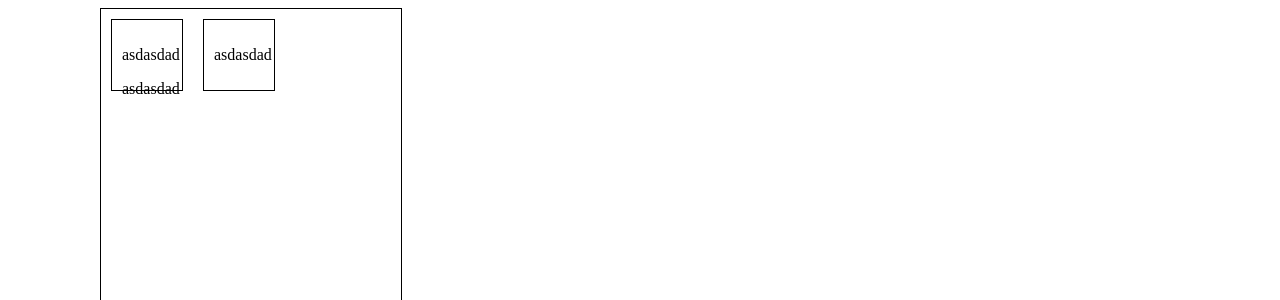
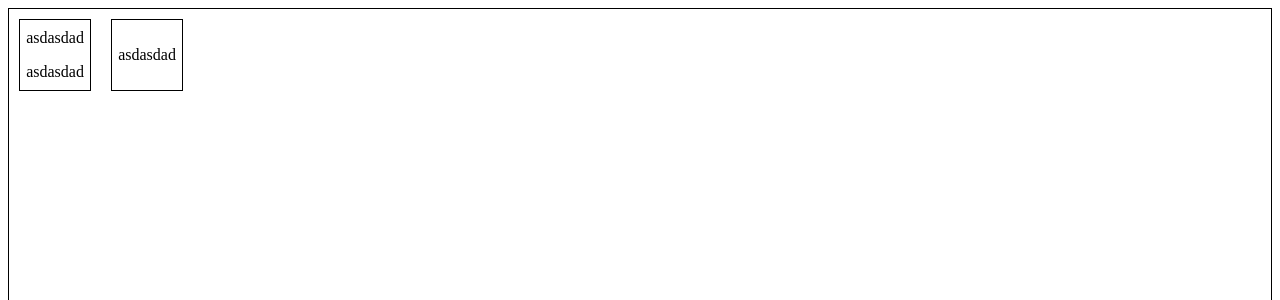
Before and after one commit to Foveluy/Dragact, a React (Create React App) app in the folder app/: page / in a window 1280 px wide. Shown: the top 300 px of the page. Built offline with nearby package versions, Linux system fonts and the light colour scheme; the HTML template or start-up script is replaced by a standard one.

Commit message:
[add] more commits , make it easy to read

```diff
--- a/app/src/App.js
+++ b/app/src/App.js
@@ -3,13 +3,24 @@ import PropTypes from 'prop-types'
 import Dragger from './Dragger.js'
 import { int, innerHeight, innerWidth, outerHeight, outerWidth, parseBounds, isNumber } from './utils'
 
+import './style.css'
 
 export default class CtmpFather extends React.Component {
+
+    onWindowResize(e){
+        console.log(this.node.clientWidth)
+    }
+    componentDidMount(){
+        console.log(this.node)
+        window.addEventListener('resize', this.onWindowResize.bind(this))
+
+    }
+
     render() {
         return (
             <div
                 className='shitWrap'
-                style={{ display: 'flex', left: 100, height: 300, width: 300, border: '1px solid black', position: 'absolute' }}
+                style={{ display: 'flex', left: 100, height: 300, border: '1px solid black' }}
                 ref={(node) => this.node = node}
             >
                 <Dragger
--- a/app/src/Dragger.js
+++ b/app/src/Dragger.js
@@ -12,6 +12,12 @@ export default class Dragger extends React.Component {
     }
 
     static propTypes = {
+        /**
+         * 拖动范围限制
+         * 如果不规定范围，那么子元素就可以随意拖动不受限制
+         * 1.可以提供自定义的范围限制
+         * 2.也可以提供父类为边框的范围限制(string === parent)
+         */
         bounds: PropTypes.oneOfType([
             PropTypes.shape({
                 left: PropTypes.number,
@@ -21,12 +27,31 @@ export default class Dragger extends React.Component {
             }),
             PropTypes.string
         ]),
+        /**
+         * 以网格的方式移动，每次移动并不是平滑的移动
+         * [20,30]，鼠标x轴方向移动了20 px ，y方向移动了30 px，整个子元素才会移动
+         */
         grid: PropTypes.arrayOf(PropTypes.number),
+
+        /**只允许移动x轴 */
         allowX: PropTypes.bool,
+
+        /**只允许移动y轴 */
         allowY: PropTypes.bool,
+
+        /**
+         * 内部的移动拖拽把手
+         * 拖拽把手className一定要设置成handle并且这个属性设置成true
+         * <Dragger hasDraggerHandle={true}>
+         *      <div className={handle} >点击我拖动</div>
+         * </Dragger>
+         */
         hasDraggerHandle: PropTypes.bool
     }
 
+    /**
+     * 初始变量设置
+     */
     static defaultProps = {
         allowX: true,
         allowY: true,
@@ -34,15 +59,19 @@ export default class Dragger extends React.Component {
     };
 
     state = {
+        /** x轴位移，单位是px */
         x: null,
+
+        /** y轴位移，单位是px */
         y: null,
+
+        /**鼠标点击元素的原始位置，单位是px */
         originX: 0,
         originY: 0,
+
+        /**已经移动的位移，单位是px */
         lastX: 0,
         lastY: 0
-    }
-
-    componentDidMount() {
     }
 
     move(event) {
@@ -116,11 +145,17 @@ export default class Dragger extends React.Component {
             if (event.target.className !== 'handle') return
         }
 
+        /**
+         * 把监听事件的回掉函数，绑定在document上
+         * 当设置边界的时候，用户鼠标会离开元素的范围
+         * 绑定在document上可以使得其依旧能够监听
+         * 如果绑定在元素上，则鼠标离开元素，就不会再被监听了
+         */
         doc.addEventListener('mousemove', this.move)
         doc.addEventListener('mouseup', this.onDragEnd)
 
         if (this.props.bounds === 'parent' &&
-            //为了让 这段代码不会重复执行
+            /**为了让 这段代码不会重复执行 */
             (typeof this.parent === 'undefined' || this.parent === null)) {
             /**
              * 在这里我们将父节点缓存下来，保证当用户鼠标离开拖拽区域时，我们仍然能获取到父节点
```
